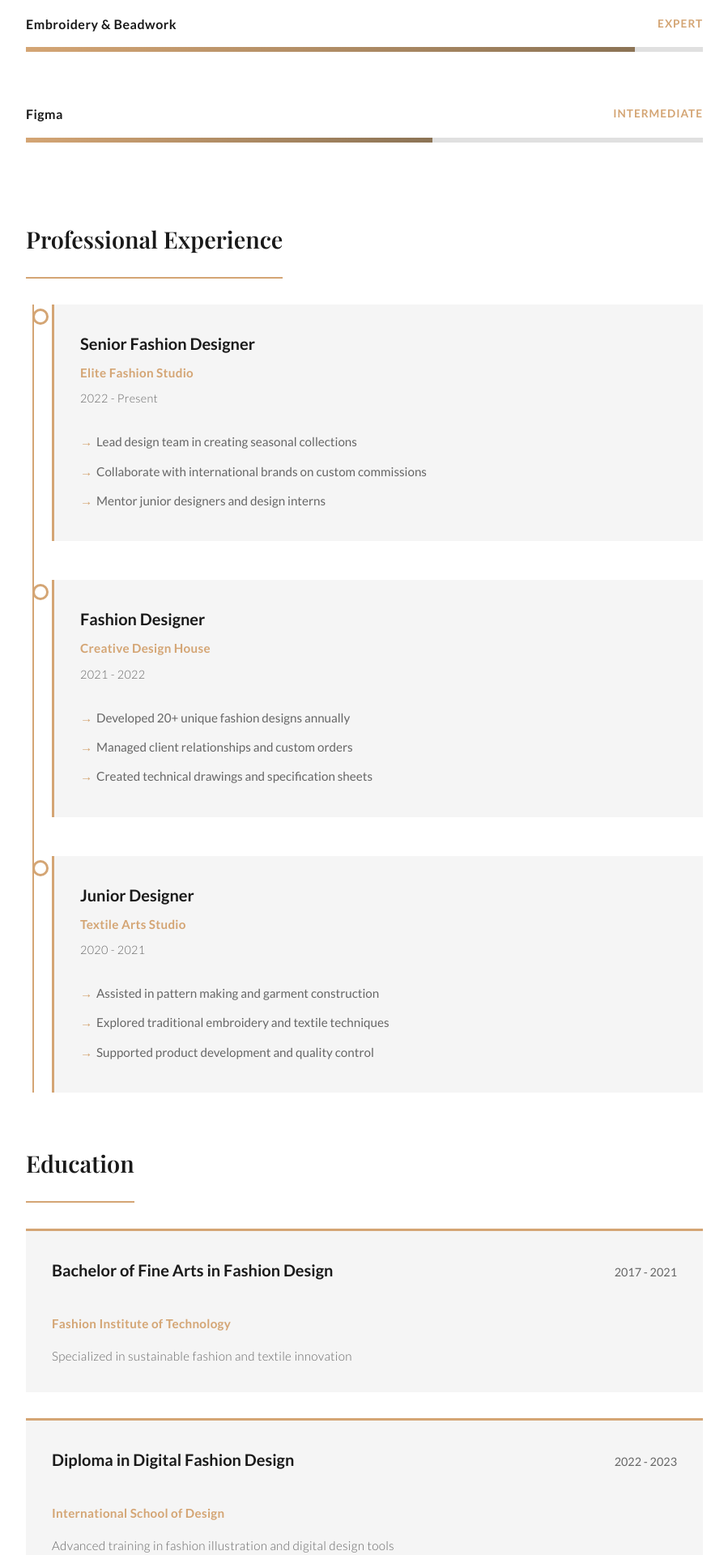
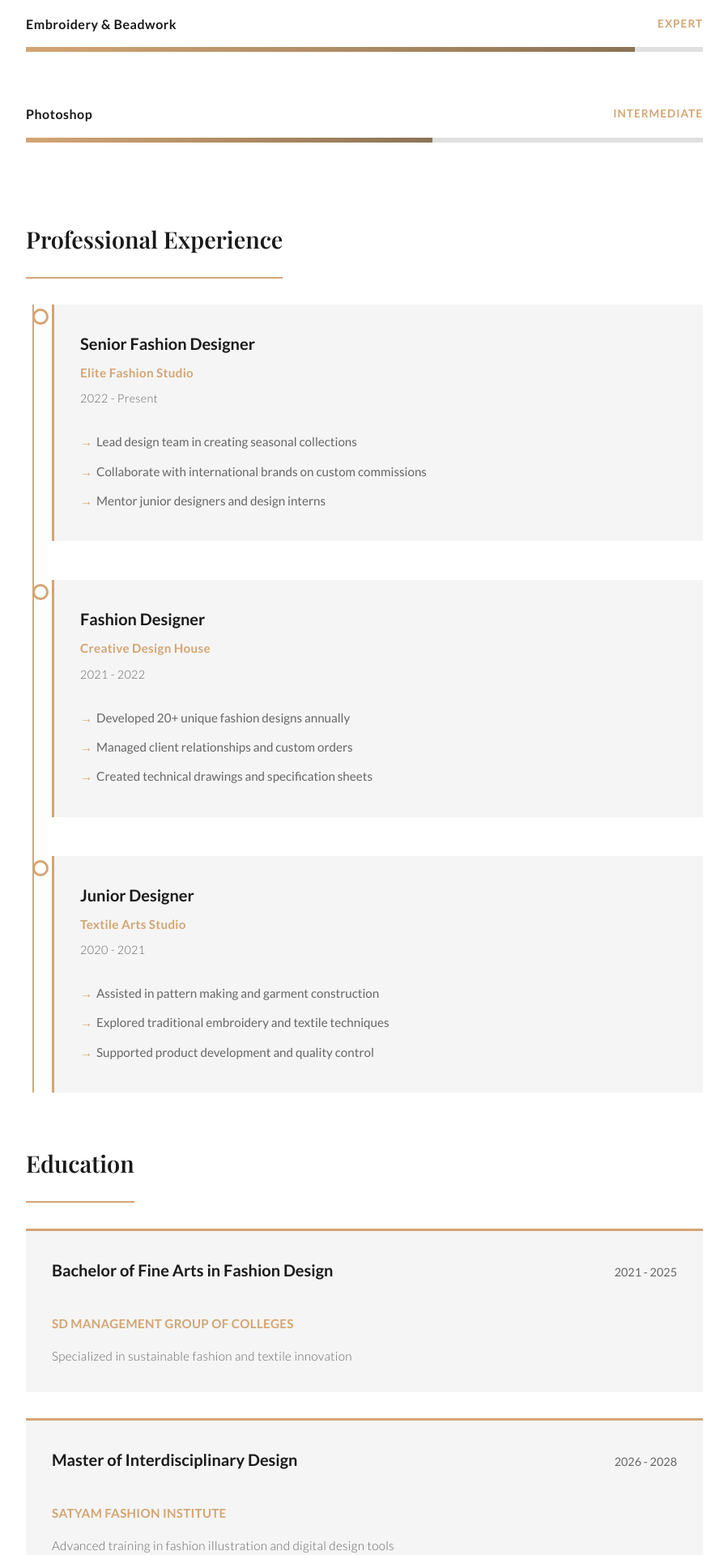
Before and after one commit to DevaaPP/fashion-portfolio-project, a React (Vite) app in the folder frontend/: page /resume in a window 1280 px wide. Shown: the part 1320-3240 px from the top of the page at 81% size, without its empty margins (190-1089 px from the left). Built offline with nearby package versions, Linux system fonts and the light colour scheme.

Commit message:
Corrected I-beam text cursor and Details

```diff
--- a/frontend/src/assets/styles/index.css
+++ b/frontend/src/assets/styles/index.css
@@ -345,3 +345,50 @@ input:focus, textarea:focus, select:focus {
   background-color: var(--accent);
   color: var(--white);
 }
+
+/* Prevent accidental text selection and I-beam cursor on static, non-editable content
+   - Applies a default `cursor: default` and `user-select: none` across non-interactive
+     elements to avoid showing the I-beam on headings, cards, resume text, etc.
+   - Explicitly re-enables selection and appropriate cursors for interactive and form
+     controls so inputs, textareas, links and buttons remain fully usable. */
+
+/* Base: make static content non-selectable and use default cursor */
+body, body * {
+  -webkit-user-select: none;
+  -moz-user-select: none;
+  -ms-user-select: none;
+  user-select: none;
+  cursor: default;
+}
+
+/* Exceptions: re-enable selection and native cursors for interactive elements */
+a, a *,
+button, button *,
+input, textarea, select, option,
+[contenteditable], [contenteditable] *,
+label, label *,
+.btn, .btn * {
+  -webkit-user-select: auto;
+  -moz-user-select: auto;
+  -ms-user-select: auto;
+  user-select: auto;
+  cursor: auto;
+}
+
+/* Ensure links and buttons show pointer cursor */
+a, button, [role="button"], .btn {
+  cursor: pointer;
+}
+
+/* Keep text cursor for editable text controls */
+input, textarea {
+  cursor: text;
+}
+
+/* Allow selection inside code blocks */
+pre, code {
+  -webkit-user-select: text;
+  -moz-user-select: text;
+  -ms-user-select: text;
+  user-select: text;
+}
--- a/frontend/src/pages/Home.jsx
+++ b/frontend/src/pages/Home.jsx
@@ -154,9 +154,9 @@ const Home = () => {
               <h4>Design Software</h4>
               <ul>
                 <li>Adobe Creative Suite</li>
-                <li>Figma</li>
+                <li>Illustrator</li>
                 <li>Photoshop</li>
-                <li>Illustrator</li>
+                <li>Indesign</li>
               </ul>
             </div>
 
--- a/frontend/src/pages/Resume.jsx
+++ b/frontend/src/pages/Resume.jsx
@@ -15,25 +15,25 @@ const Resume = () => {
       skills: [
         { skill: 'Fashion Illustration', proficiency: 'Expert' },
         { skill: 'Pattern Design', proficiency: 'Expert' },
-        { skill: 'Adobe Creative Suite', proficiency: 'Expert' },
+        { skill: 'Adobe Illustrator', proficiency: 'Expert' },
         { skill: 'Textile Design', proficiency: 'Intermediate' },
         { skill: 'Embroidery & Beadwork', proficiency: 'Expert' },
-        { skill: 'Figma', proficiency: 'Intermediate' },
+        { skill: 'Photoshop', proficiency: 'Intermediate' },
       ],
     });
   }, []);
 
   const education = [
     {
-      school: 'Fashion Institute of Technology',
+      school: 'SD MANAGEMENT GROUP OF COLLEGES',
       degree: 'Bachelor of Fine Arts in Fashion Design',
-      year: '2017 - 2021',
+      year: '2021 - 2025',
       details: 'Specialized in sustainable fashion and textile innovation',
     },
     {
-      school: 'International School of Design',
-      degree: 'Diploma in Digital Fashion Design',
-      year: '2022 - 2023',
+      school: 'SATYAM FASHION INSTITUTE',
+      degree: 'Master of Interdisciplinary Design',
+      year: '2026 - 2028',
       details: 'Advanced training in fashion illustration and digital design tools',
     },
   ];
```
